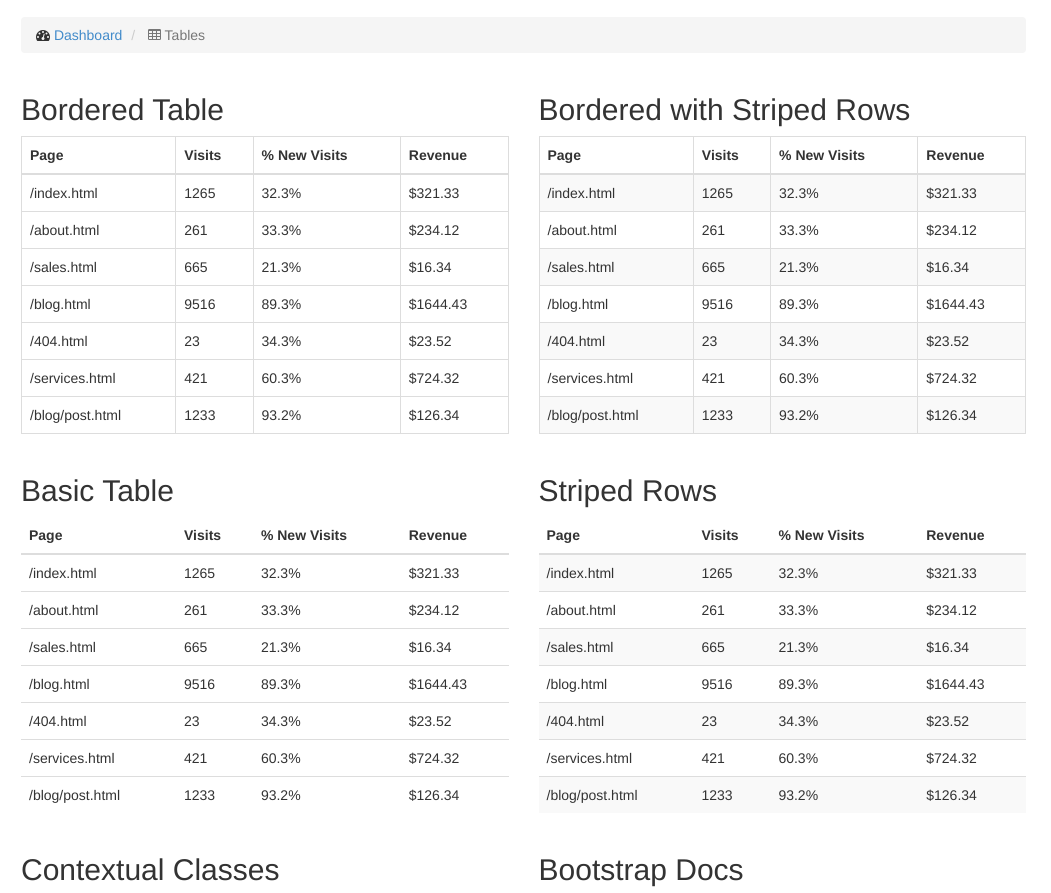
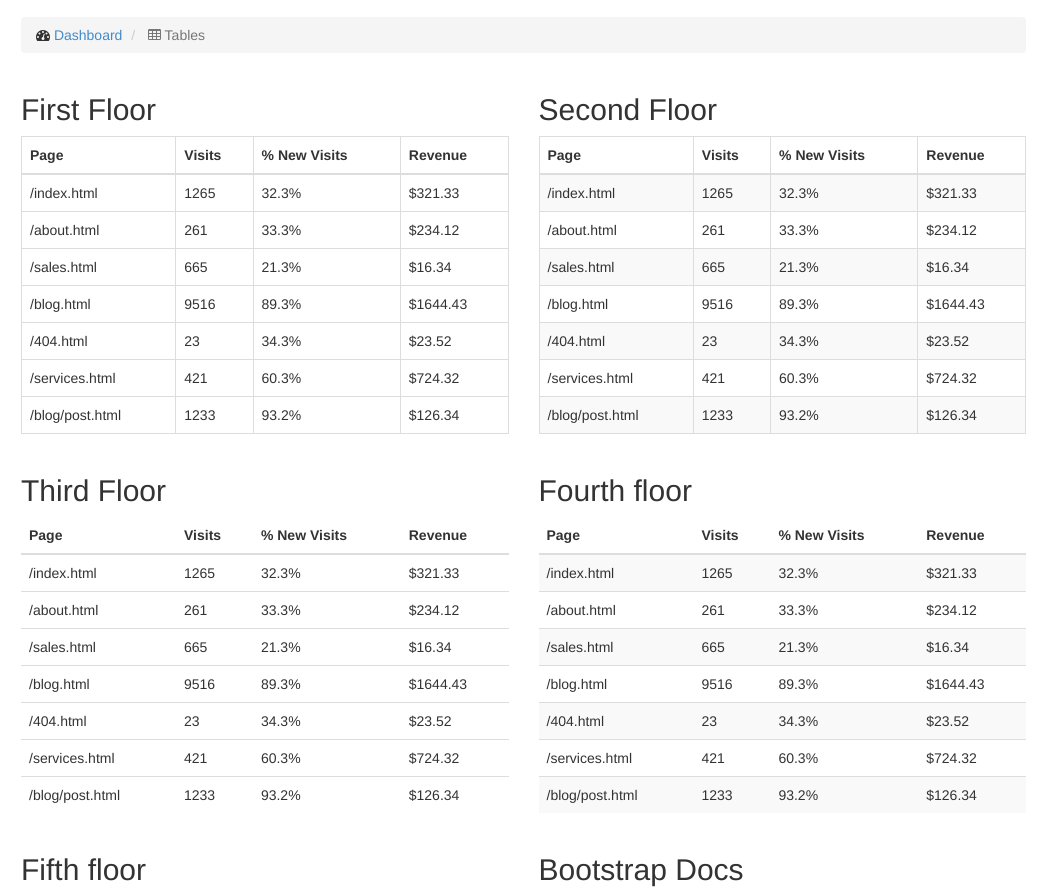
Before and after one commit to kesavanv/sports-event, a plain HTML site: page tables.html in a window 1280 px wide. Shown: the part 153-1046 px from the top of the page, 229-1280 px from the left. Drawn offline with Linux system fonts and the light colour scheme.

Commit message:
admin logged

```diff
--- a/tables.html
+++ b/tables.html
@@ -210,7 +210,7 @@
 
                 <div class="row">
                     <div class="col-lg-6">
-                        <h2>Bordered Table</h2>
+                        <h2>First Floor</h2>
                         <div class="table-responsive">
                             <table class="table table-bordered table-hover">
                                 <thead>
@@ -269,7 +269,7 @@
                         </div>
                     </div>
                     <div class="col-lg-6">
-                        <h2>Bordered with Striped Rows</h2>
+                        <h2>Second Floor</h2>
                         <div class="table-responsive">
                             <table class="table table-bordered table-hover table-striped">
                                 <thead>
@@ -332,7 +332,7 @@
 
                 <div class="row">
                     <div class="col-lg-6">
-                        <h2>Basic Table</h2>
+                        <h2>Third Floor</h2>
                         <div class="table-responsive">
                             <table class="table table-hover">
                                 <thead>
@@ -391,7 +391,7 @@
                         </div>
                     </div>
                     <div class="col-lg-6">
-                        <h2>Striped Rows</h2>
+                        <h2>Fourth floor</h2>
                         <div class="table-responsive">
                             <table class="table table-hover table-striped">
                                 <thead>
@@ -454,7 +454,7 @@
 
                 <div class="row">
                     <div class="col-lg-6">
-                        <h2>Contextual Classes</h2>
+                        <h2>Fifth floor</h2>
                         <div class="table-responsive">
                             <table class="table table-bordered table-hover table-striped">
                                 <thead>
```
